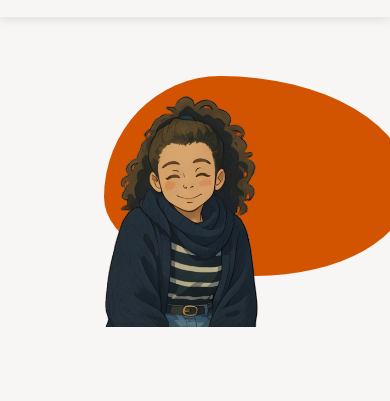
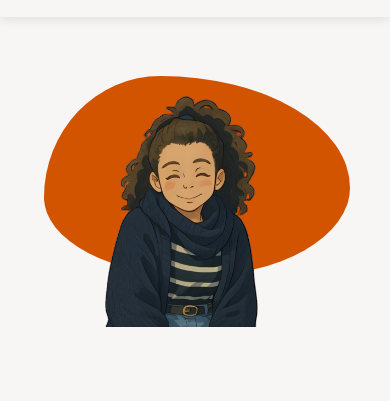
Before and after one commit to narimanawny78/My_Portfolio, a plain HTML site: page index.html in a window 390 px wide. Shown: the part 54-455 px from the top of the page. Drawn offline with Linux system fonts and the light colour scheme.

Commit message:
Update master.css

```diff
--- a/css/master.css
+++ b/css/master.css
@@ -657,7 +657,7 @@ footer {
         border-radius: 30% 65% 70% 30% / 30% 35% 70% 70%;
         z-index: -1;
         top: -20px;
-        right: -20px;
+        right: 40px;
         animation: morphShape 10s ease-in-out infinite;
     }
     .portfolio-img {
```
